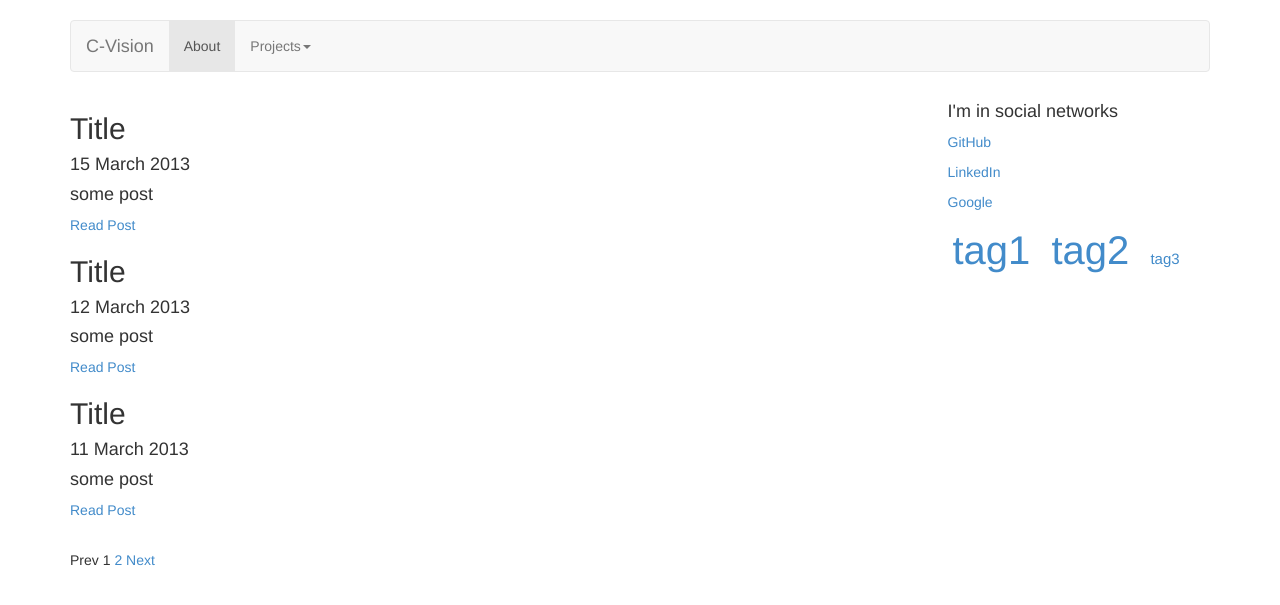
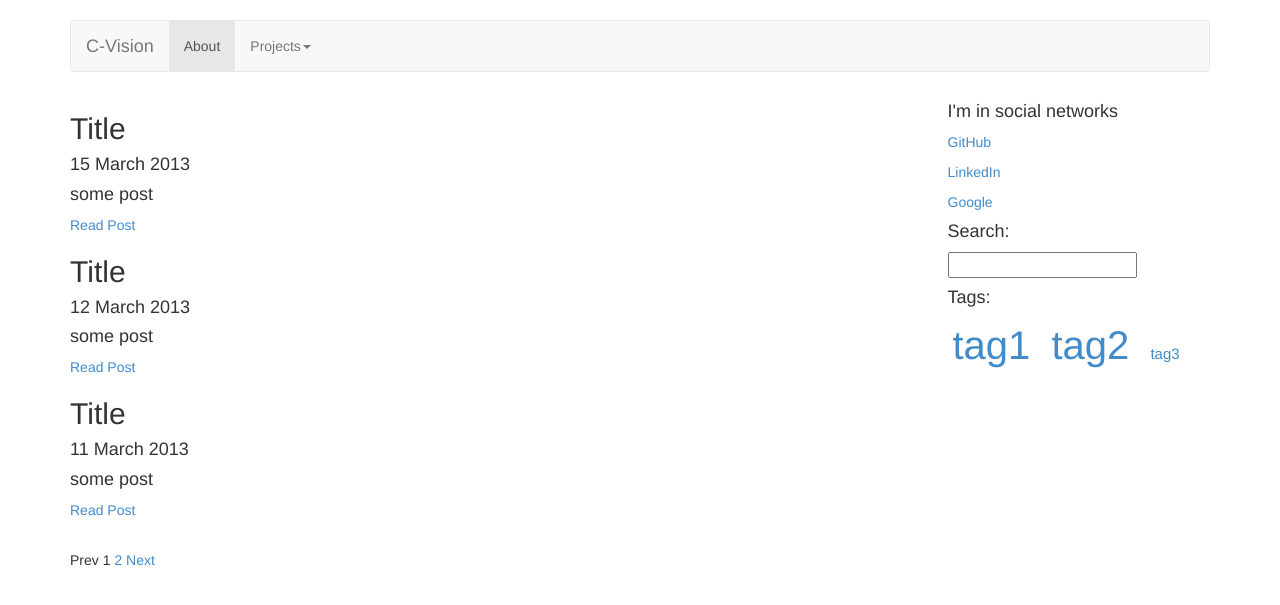
Before and after one commit to Kolkir/kolkir.github.io, a Jekyll site: the page built from index.html, in a window 1280 px wide. Shown: the top 605 px of the page. Built offline with Jekyll 4.4.1, drawn with Linux system fonts in a browser that asks for light colours; nearby versions of some CDN libraries; the list of posts is cut into pages by our own code.

Commit message:
add search

```diff
--- a/_includes/sidebar.html
+++ b/_includes/sidebar.html
@@ -4,3 +4,20 @@
 <p><a href="{{prov[1]}}" target="_blank">{{prov[0]}}</a></p>
 
 {% endfor %}
+
+<script language="Javascript" type="text/javascript">
+  function my_search_google()
+  {
+    var query = document.getElementById("my-google-search").value;
+    window.open("http://google.com/search?q=" + query
+	+ "%20site:" + "{{site.url}}");
+  }
+</script>
+
+<h4>Search:</h4>
+<form onsubmit="my_search_google()" >
+  <input type="text" id="my-google-search">
+</form>
+
+<h4>Tags:</h4>
+{% include tags.html %}
--- a/_layouts/default.html
+++ b/_layouts/default.html
@@ -6,7 +6,6 @@
     </div>
     <div class="col-md-3">
         {% include sidebar.html %}
-        {% include tags.html %}
     </div>
 </div>
 
```
Also changed, not shown: _layouts/post.html (line endings or trailing spaces).
